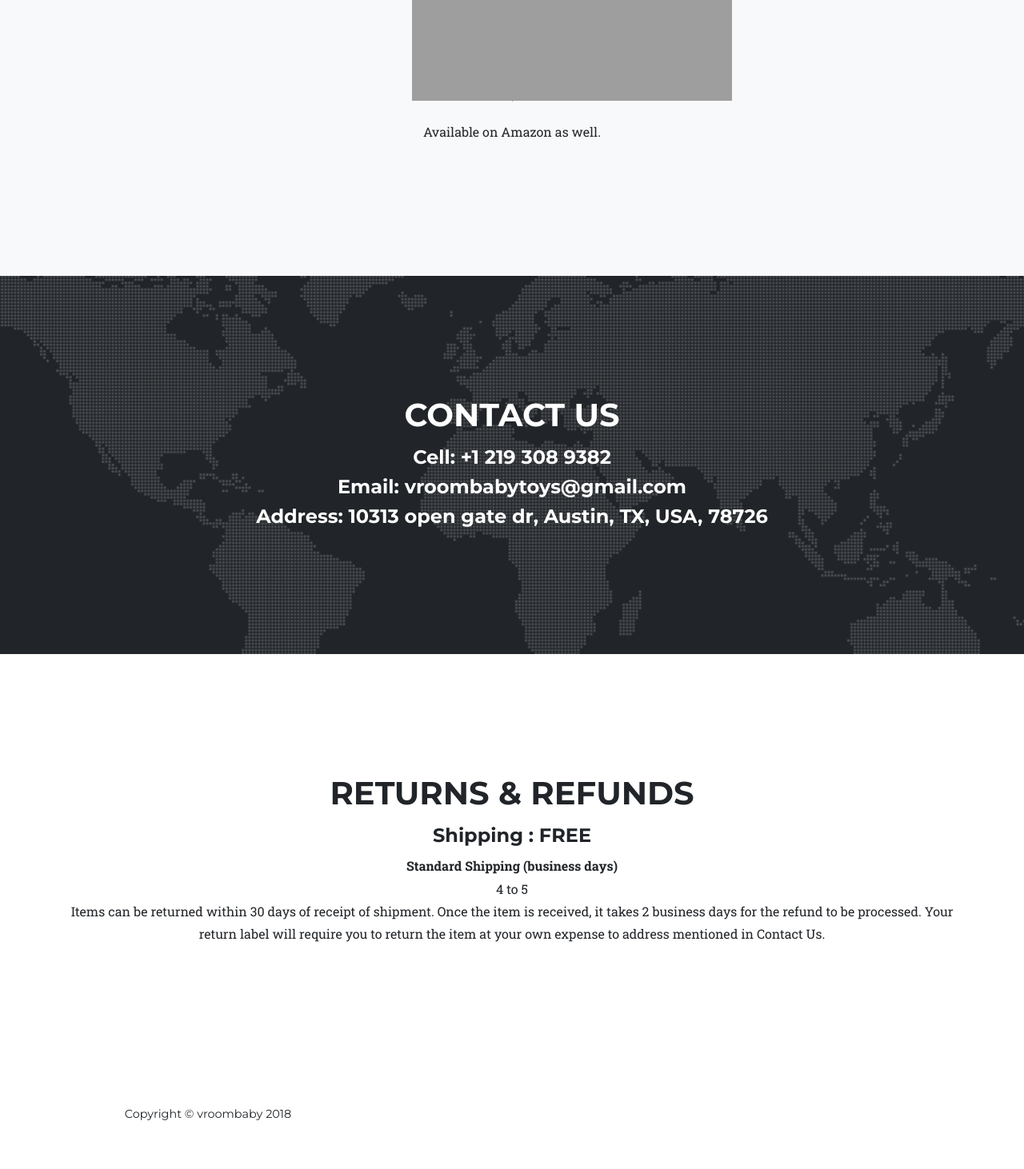
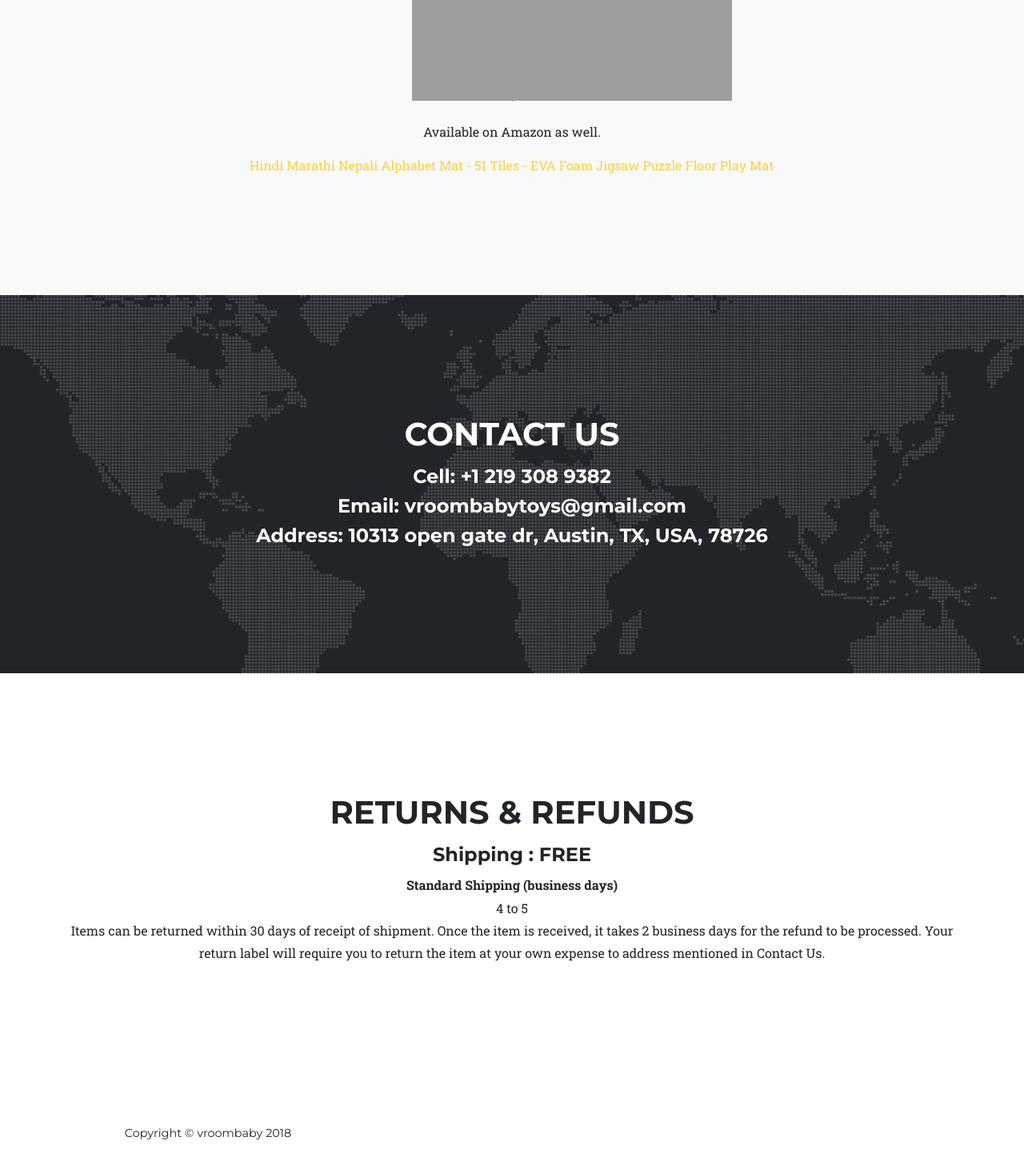
Before and after one commit to sandykaka/vroombaby, a Django app: page / in a window 1280 px wide. Shown: the part 2461-3923 px from the top of the page at 80% size. Before the commit the page ends 3862 px from the top, so only its background shows below. Run offline with Django 3.2, Linux system fonts and the light colour scheme; some libraries are stand-ins or nearby versions; some web fonts are replaced; grey boxes are pictures that could not be loaded.

Commit message:
added amazon link

```diff
--- a/vroombaby/templates/vroombaby/index.html
+++ b/vroombaby/templates/vroombaby/index.html
@@ -275,6 +275,7 @@
     </form>
             <br>
             <p>Available on Amazon as well.</p>
+              <a target="_blank" href="https://www.amazon.com/gp/product/B07H1N53F3/ref=as_li_tl?ie=UTF8&camp=1789&creative=9325&creativeASIN=B07H1N53F3&linkCode=as2&tag=vroombaby-20&linkId=d50d0a36f824e5bb853fa3a547ab098f">Hindi Marathi Nepali Alphabet Mat - 51 Tiles - EVA Foam Jigsaw Puzzle Floor Play Mat</a><img src="//ir-na.amazon-adsystem.com/e/ir?t=vroombaby-20&l=am2&o=1&a=B07H1N53F3" width="1" height="1" border="0" alt="" style="border:none !important; margin:0px !important;" />
           </div>
         <div class="row">
           <div class="col-lg-8 mx-auto text-center">
```
